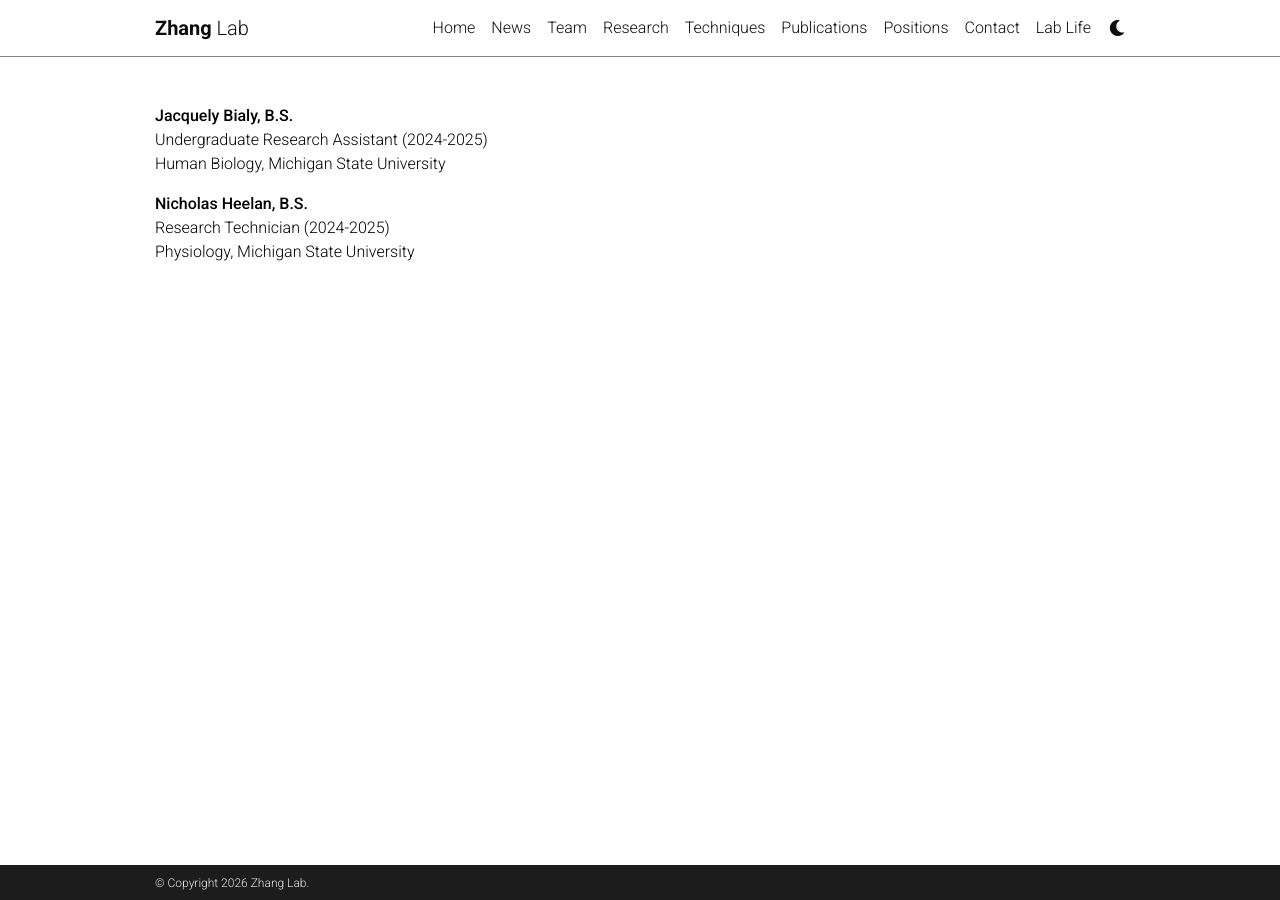
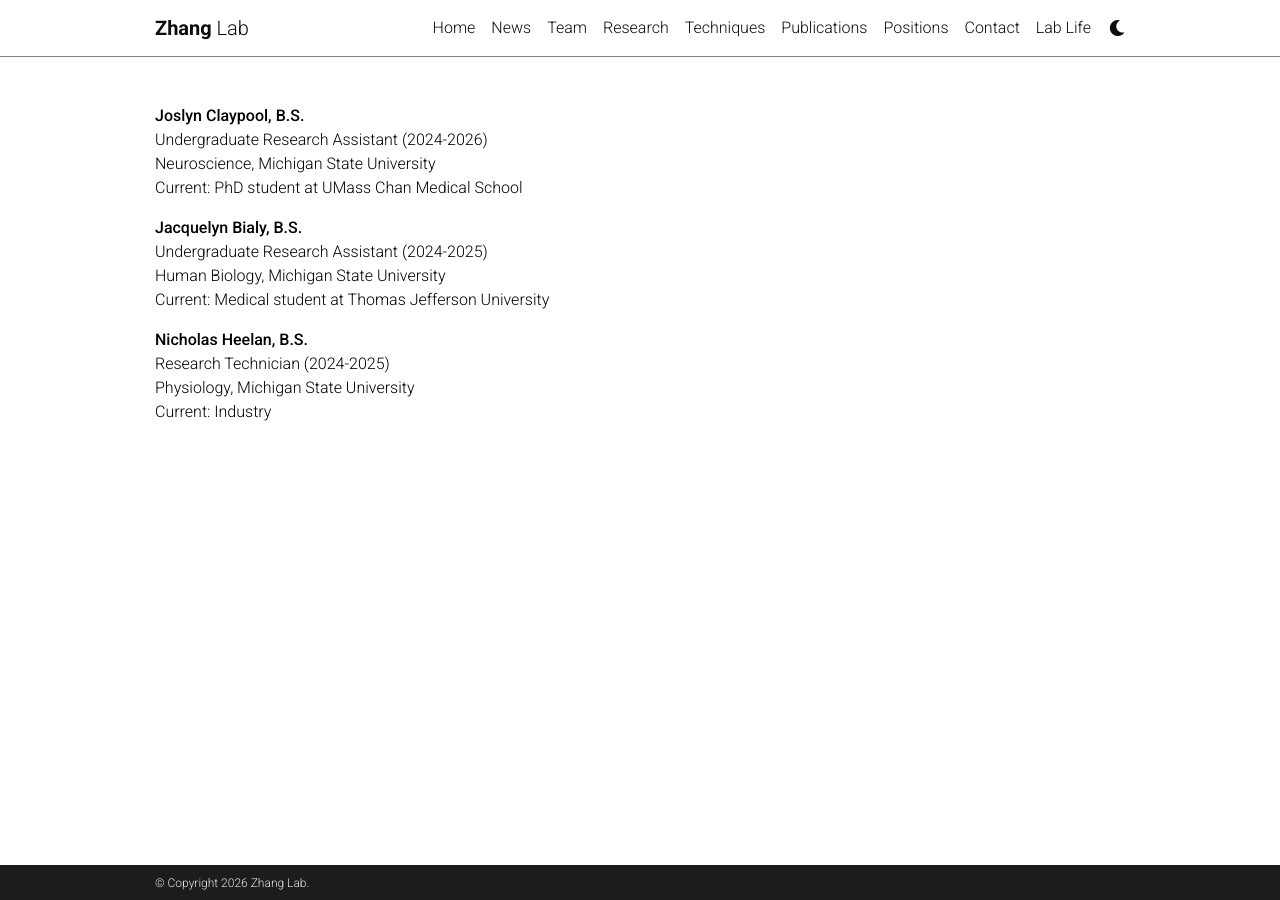
Before and after one commit to zhanglabmsu/zhanglabmsu.github.io, a Jekyll site: the page built from _projects/lab_alumni.md, in a window 1280 px wide. Built offline with Jekyll 4.4.1, drawn with Linux system fonts in a browser that asks for light colours; full-size pictures stand in for the smaller copies a plugin makes; comment, search, counter and statistics services are not loaded; a style sheet for code colours, icons or effects is not loaded.

Commit message:
initial commit

```diff
--- a/_projects/lab_alumni.md
+++ b/_projects/lab_alumni.md
@@ -7,11 +7,18 @@ importance: 1
 category: Lab Alumni
 
 ---
-**Jacquely Bialy, B.S.** <br>
+**Joslyn Claypool, B.S.** <br>
+Undergraduate Research Assistant (2024-2026)<br>
+Neuroscience, Michigan State University<br>
+Current: PhD student at UMass Chan Medical School<br>
+
+**Jacquelyn Bialy, B.S.** <br>
 Undergraduate Research Assistant (2024-2025)<br>
 Human Biology, Michigan State University<br>
+Current: Medical student at Thomas Jefferson University<br>
 
 **Nicholas Heelan, B.S.** <br>
 Research Technician (2024-2025)<br>
 Physiology, Michigan State University<br>
+Current: Industry<br>
 <br>
```
Also changed, not shown: _posts/2026-05-01-jaini-fellowship.md (added, +11 -0 lines), _posts/2026-05-05-psl-retreat.md (added, +12 -0 lines), _projects/05_01_joslyn_claypool.md (deleted, +0 -25 lines), assets/img/team/joslyn_claypool.jpg (deleted).
